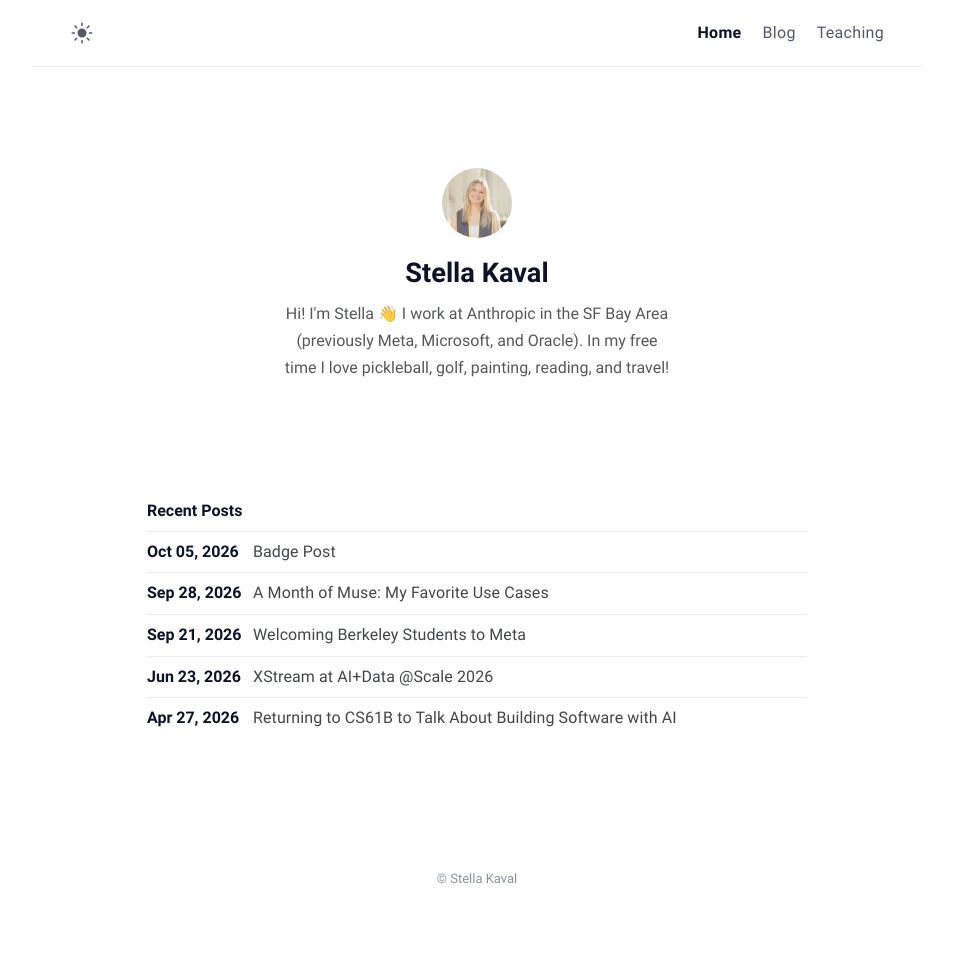
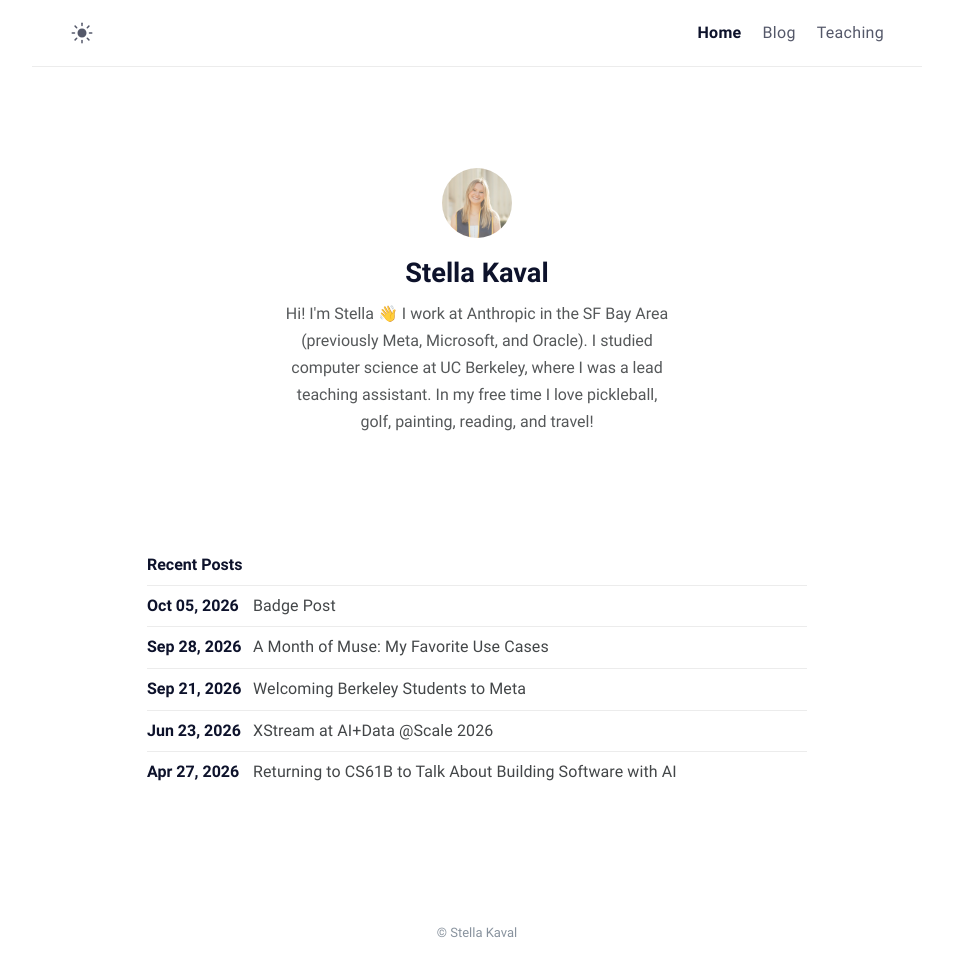
Before and after one commit to stellakaval/stellakaval.github.io, a Jekyll site: the page built from index.md, in a window 1280 px wide. Shown: the whole page, without its empty margins (163-1116 px from the left). Built offline with Jekyll 4.4.1, drawn with Linux system fonts in a browser that asks for light colours; before the commit the page ends 923 px from its top, so only the background shows below that.

Commit message:
Bio: add UC Berkeley CS + lead TA line

```diff
--- a/_config.yml
+++ b/_config.yml
@@ -10,7 +10,7 @@
 # Profile settings
 author:
   name: Stella Kaval # author name
-  bio: Hi! I'm Stella 👋 I work at Anthropic in the SF Bay Area (previously Meta, Microsoft, and Oracle). In my free time I love pickleball, golf, painting, reading, and travel!
+  bio: Hi! I'm Stella 👋 I work at Anthropic in the SF Bay Area (previously Meta, Microsoft, and Oracle). I studied computer science at UC Berkeley, where I was a lead teaching assistant. In my free time I love pickleball, golf, painting, reading, and travel!
   username: stellakaval # general username
   github: stellakaval # github username
   twitter: stellakaval # twitter username
```
